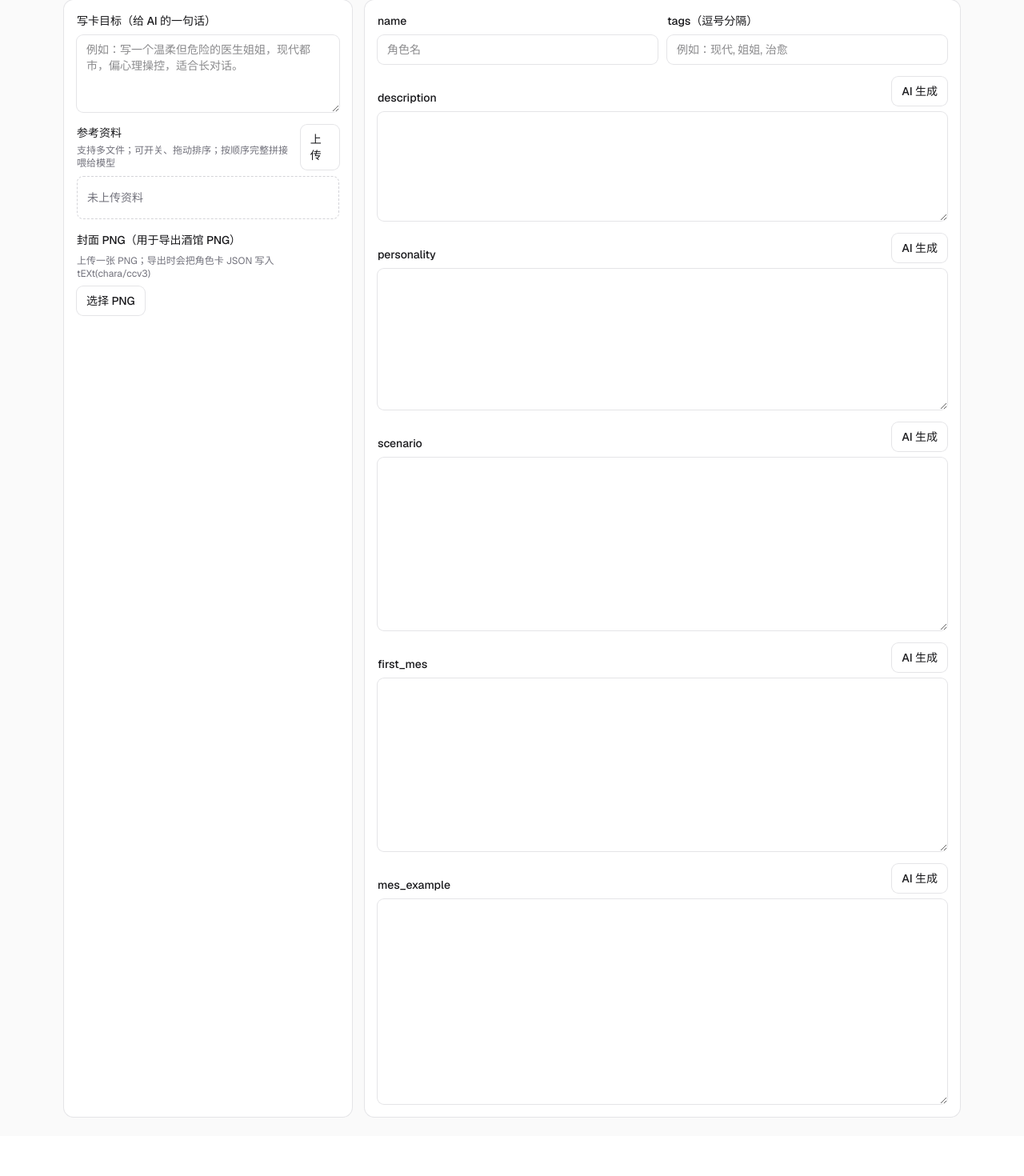
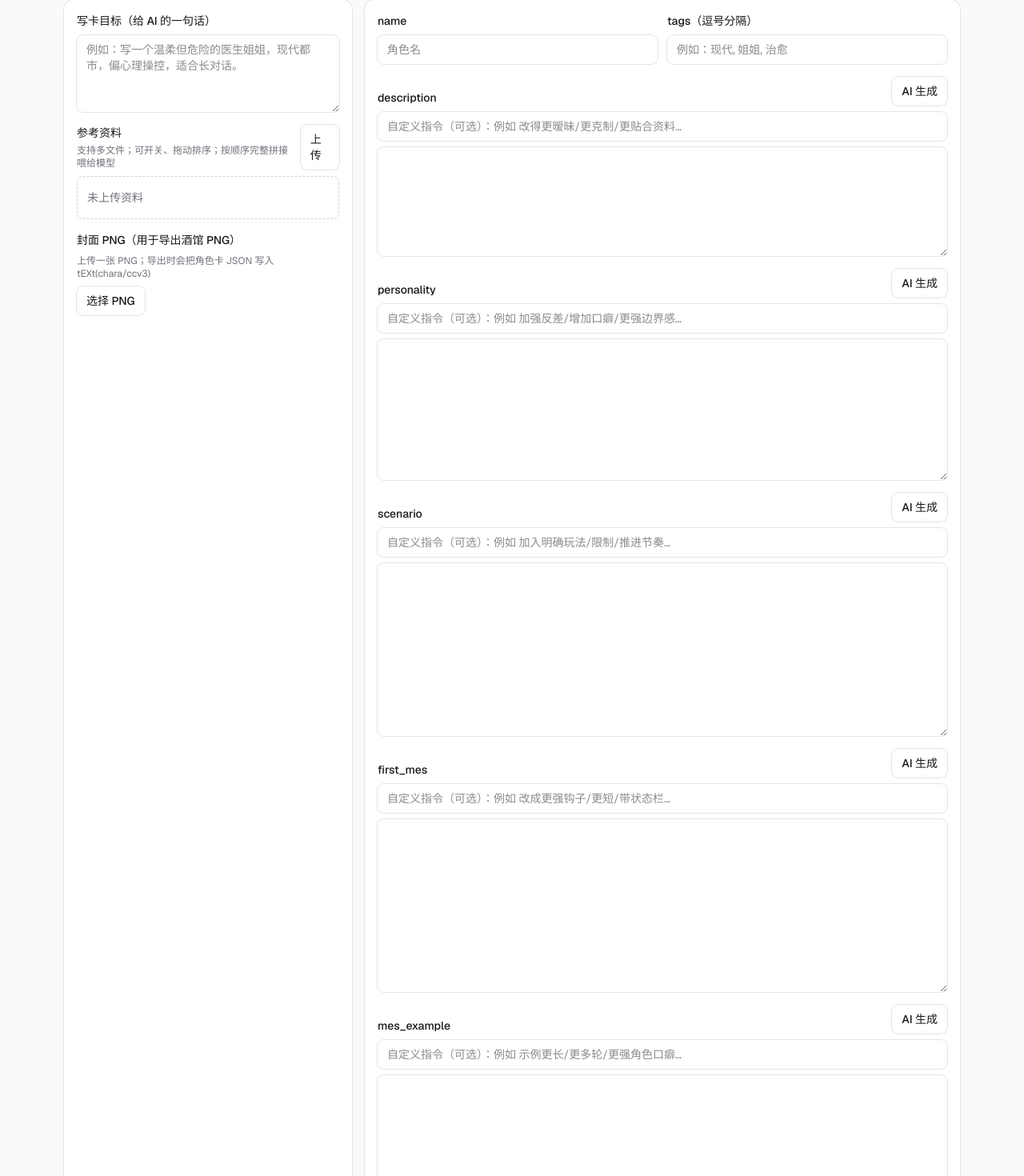
Before and after one commit to ustc21xyx/CardMaker, a Next.js app: page / in a window 1280 px wide. Shown: the part 168-1638 px from the top of the page at 80% size. Before the commit the page ends 1588 px from the top, so only its background shows below. Built offline with nearby package versions, Linux system fonts and the light colour scheme.

Commit message:
feat: custom per-field rewrite prompts

```diff
--- a/src/app/page.tsx
+++ b/src/app/page.tsx
@@ -31,6 +31,7 @@ type TabKey = "core" | "greetings" | "worldbook" | "extensions" | "chat" | "expo
 const SETTINGS_KEY = "cardmaker.settings.v1";
 const CARD_DRAFT_KEY = "cardmaker.cardDraft.v1";
 const CHAT_KEY = "cardmaker.chat.v1";
+const FIELD_HINTS_KEY = "cardmaker.fieldHints.v1";
 
 const uid = () => Math.random().toString(16).slice(2) + Date.now().toString(16);
 
@@ -196,6 +197,10 @@ export default function Home() {
   const [worldbookBatchSize, setWorldbookBatchSize] = useState(8);
   const [worldbookAppend, setWorldbookAppend] = useState(true);
 
+  const [fieldHints, setFieldHints] = useState<Partial<Record<keyof CharaCardV3["data"], string>>>(() =>
+    loadJson(FIELD_HINTS_KEY, {}),
+  );
+
   const dragIdRef = useRef<string | null>(null);
 
   useEffect(() => {
@@ -209,6 +214,10 @@ export default function Home() {
   useEffect(() => {
     saveJson(CHAT_KEY, chat);
   }, [chat]);
+
+  useEffect(() => {
+    saveJson(FIELD_HINTS_KEY, fieldHints);
+  }, [fieldHints]);
 
   useEffect(() => {
     return () => {
@@ -347,11 +356,17 @@ export default function Home() {
     setError(null);
     setNotice(null);
     try {
+      const custom = (fieldHints[field] ?? "").trim();
+      const existing = String(card.data[field] ?? "");
       const content = await callChat([
         { role: "system", content: systemPrompt },
         {
           role: "user",
-          content: `${buildContextUser()}\n【任务】\n${instruction}\n\n要求：只输出最终文本本体，不要解释，不要代码块。`,
+          content: `${buildContextUser()}\n【当前字段】${String(field)}\n【当前字段内容】\n${existing || "(空)"}\n\n【任务】\n${
+            custom
+              ? `请根据用户要求改写该字段。\n用户要求：${custom}`
+              : instruction
+          }\n\n要求：只输出最终文本本体，不要解释，不要代码块。`,
         },
       ]);
       setCardField(field, content.trim());
@@ -796,6 +811,11 @@ export default function Home() {
                       AI 生成
                     </Button>
                   </div>
+                  <TextInput
+                    value={fieldHints.description ?? ""}
+                    onChange={(v) => setFieldHints((p) => ({ ...p, description: v }))}
+                    placeholder="自定义指令（可选）：例如 改得更暧昧/更克制/更贴合资料…"
+                  />
                   <TextArea value={card.data.description} onChange={(v) => setCardField("description", v)} rows={6} />
                 </div>
 
@@ -810,6 +830,11 @@ export default function Home() {
                       AI 生成
                     </Button>
                   </div>
+                  <TextInput
+                    value={fieldHints.personality ?? ""}
+                    onChange={(v) => setFieldHints((p) => ({ ...p, personality: v }))}
+                    placeholder="自定义指令（可选）：例如 加强反差/增加口癖/更强边界感…"
+                  />
                   <TextArea value={card.data.personality} onChange={(v) => setCardField("personality", v)} rows={8} />
                 </div>
 
@@ -824,6 +849,11 @@ export default function Home() {
                       AI 生成
                     </Button>
                   </div>
+                  <TextInput
+                    value={fieldHints.scenario ?? ""}
+                    onChange={(v) => setFieldHints((p) => ({ ...p, scenario: v }))}
+                    placeholder="自定义指令（可选）：例如 加入明确玩法/限制/推进节奏…"
+                  />
                   <TextArea value={card.data.scenario} onChange={(v) => setCardField("scenario", v)} rows={10} />
                 </div>
 
@@ -838,6 +868,11 @@ export default function Home() {
                       AI 生成
                     </Button>
                   </div>
+                  <TextInput
+                    value={fieldHints.first_mes ?? ""}
+                    onChange={(v) => setFieldHints((p) => ({ ...p, first_mes: v }))}
+                    placeholder="自定义指令（可选）：例如 改成更强钩子/更短/带状态栏…"
+                  />
                   <TextArea value={card.data.first_mes} onChange={(v) => setCardField("first_mes", v)} rows={10} />
                 </div>
 
@@ -852,6 +887,11 @@ export default function Home() {
                       AI 生成
                     </Button>
                   </div>
+                  <TextInput
+                    value={fieldHints.mes_example ?? ""}
+                    onChange={(v) => setFieldHints((p) => ({ ...p, mes_example: v }))}
+                    placeholder="自定义指令（可选）：例如 示例更长/更多轮/更强角色口癖…"
+                  />
                   <TextArea value={card.data.mes_example} onChange={(v) => setCardField("mes_example", v)} rows={12} />
                 </div>
               </div>
```
